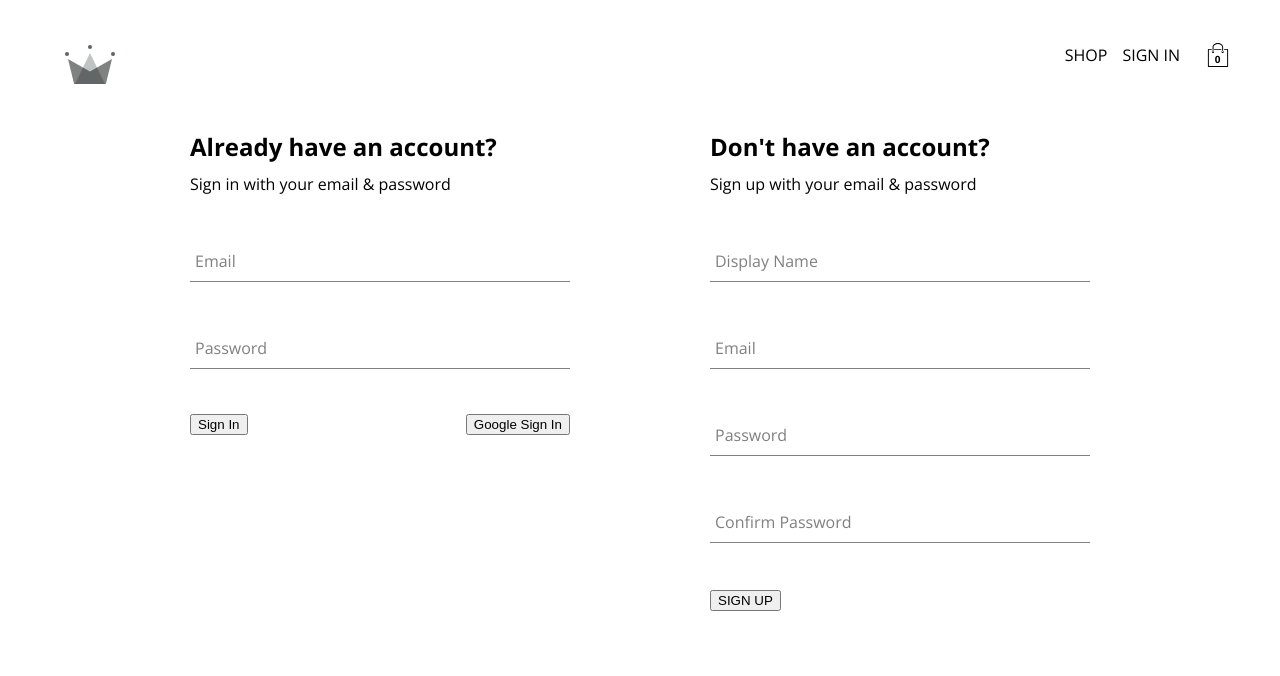
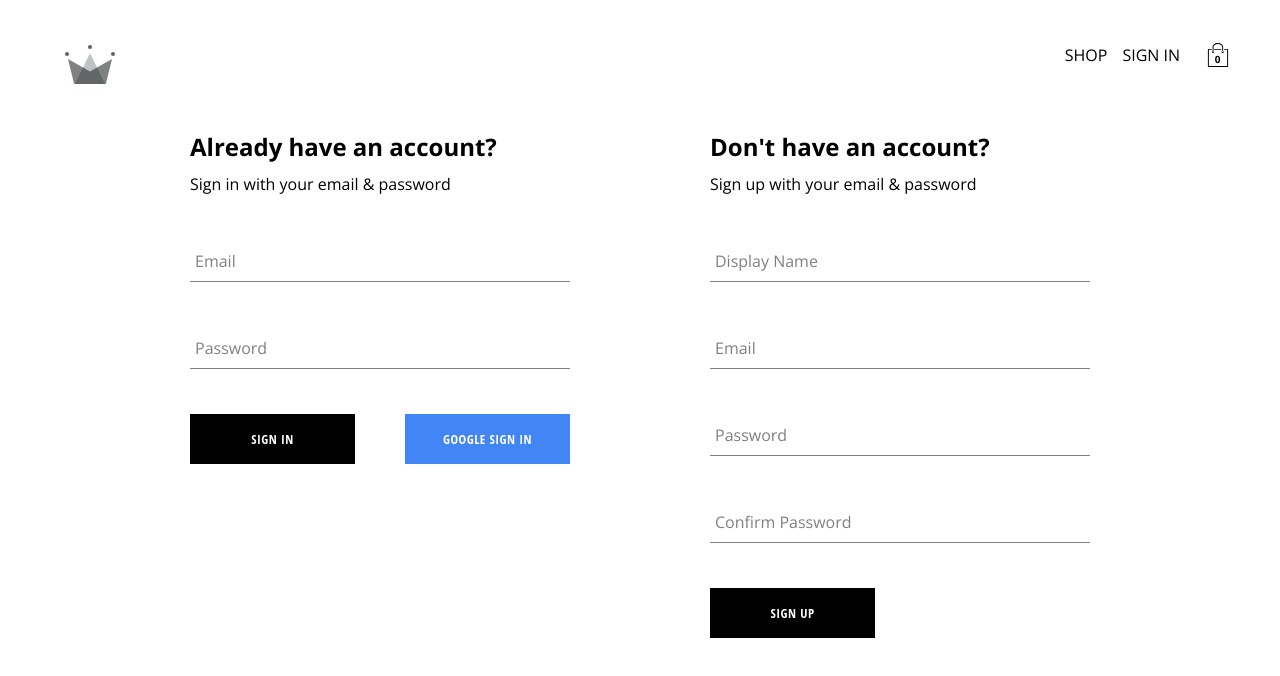
Before and after one commit to Chiewy23/crwn-clothing, a React (Create React App) app: page /auth in a window 1280 px wide. Shown: the top 676 px of the page. Built offline with nearby package versions, Linux system fonts and the light colour scheme; no server answers; the database is empty.

Commit message:
Using updated button in sign-in form.

```diff
--- a/src/components/button/button.component.jsx
+++ b/src/components/button/button.component.jsx
@@ -1,17 +1,23 @@
-import "./button.styles";
+import { BaseButton, GoogleSignInButton, InvertedButton } from "./button.styles";
 
-const BUTTON_TYPE_CLASSES = {
+export const BUTTON_TYPE_CLASSES = {
+    base: 'base',
     google: 'google-sign-in',
     inverted: 'inverted'
 };
 
+const getButton = (buttonType = BUTTON_TYPE_CLASSES.base) => {
+    return {
+        [BUTTON_TYPE_CLASSES.base]: BaseButton,
+        [BUTTON_TYPE_CLASSES.google]: GoogleSignInButton,
+        [BUTTON_TYPE_CLASSES.inverted]: InvertedButton,
+    }[buttonType]
+};
+
 const Button = ({ children, buttonType, ...otherProps }) => {
-    return (
-        <button
-            className={`button-container ${BUTTON_TYPE_CLASSES[buttonType]}`} {...otherProps}>
-            {children}
-        </button>
-    );
+    const CustomButton = getButton(buttonType);
+
+    return <CustomButton {...otherProps}>{ children }</CustomButton>;
 };
 
 export default Button;
--- a/src/components/sign-in-form/sign-in-form.components.jsx
+++ b/src/components/sign-in-form/sign-in-form.components.jsx
@@ -5,7 +5,7 @@ import {
 } from "../../utilities/firebase/firebase.utils";
 
 import FormInput from "../form-input/form-input.component";
-import Button from "../button/button.component";
+import Button, { BUTTON_TYPE_CLASSES } from "../button/button.component";
 
 import "./sign-in-form.styles.scss";
 
@@ -64,7 +64,7 @@ const SignInForm = () => {
                 <FormInput label="Password" type="password" required onChange={handleChange} name="password" value={password} />
                 <div className="buttons-container">
                     <Button type="submit">Sign In</Button>
-                    <Button type="button" buttonType="google" onClick={signInWithGoogle}>Google Sign In</Button>
+                    <Button type="button" buttonType={ BUTTON_TYPE_CLASSES.google } onClick={signInWithGoogle}>Google Sign In</Button>
                 </div>
             </form>
         </div>
```
